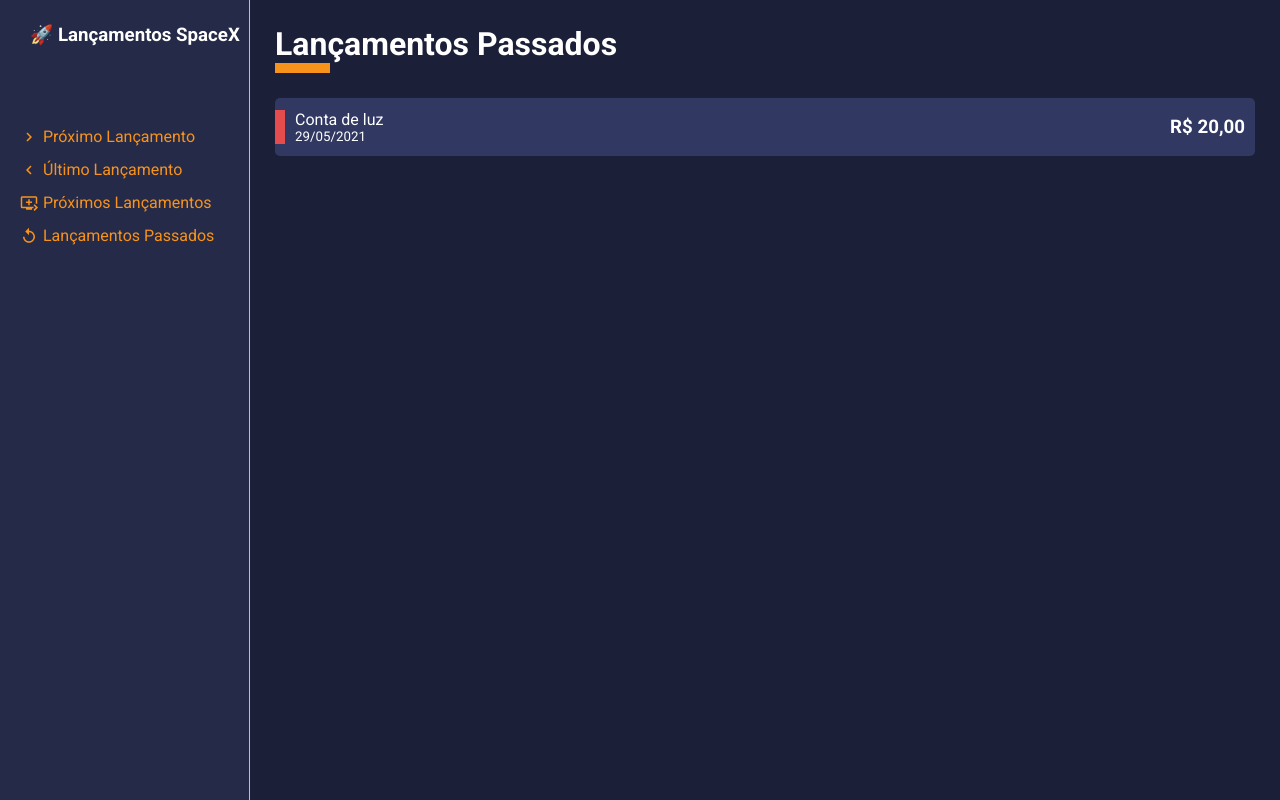
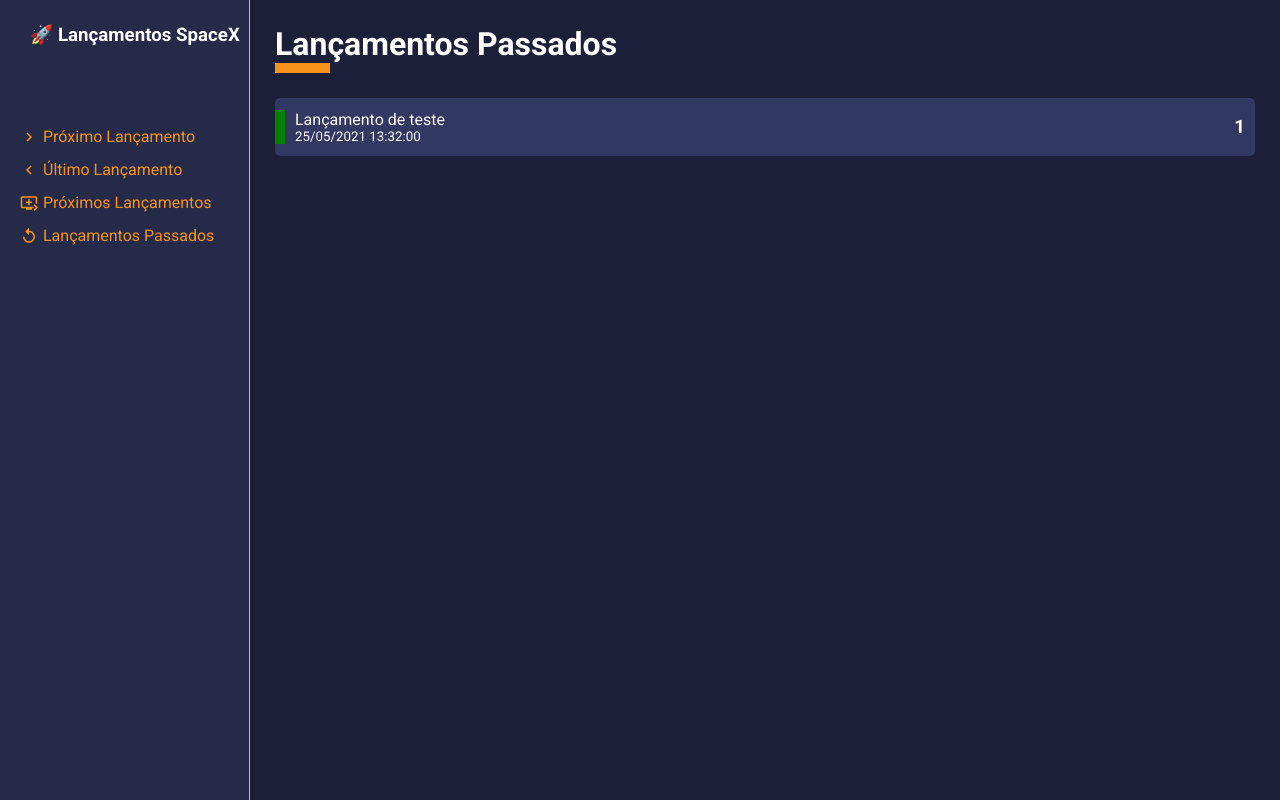
Before and after one commit to RicardoSTozetto/challenge-FE, a React (Create React App) app: page /list/1 in a window 1280 px wide. Built offline with nearby package versions, Linux system fonts and the light colour scheme.

Commit message:
FlightCard criado e ajustado

```diff
--- /dev/null
+++ b/src/components/FlightCard/index.tsx
@@ -0,0 +1,37 @@
+import React from 'react'
+
+import {Container, Tag} from './styles';
+
+
+interface IFlightCardProps {
+    //cardColor: string;
+    flightNumber: string;
+    flightName: string;
+    flightDate: string;
+    success: string;
+}
+
+
+const FlightCard: React.FC<IFlightCardProps> = ({
+    flightNumber,
+    flightName,
+    flightDate,
+    success
+
+}) => {
+    return(
+        <Container>
+            <Tag color={success}/>
+            <div>
+                <span>{flightName}</span>
+                <small>{flightDate}</small>
+            </div>
+
+            <h3>{flightNumber}</h3>
+
+
+        </Container>
+    );
+}
+
+export default FlightCard;
--- /dev/null
+++ b/src/components/FlightCard/styles.ts
@@ -0,0 +1,51 @@
+import  styled  from 'styled-components';
+
+//interface IContainerProps{
+//    color: string;
+//}
+
+interface ITagProps{
+    color: string;
+}
+export  const Container = styled.li`
+
+    background-color: ${props => props.theme.colors.tertiary};
+    list-style: none;
+    border-radius: 5px;
+    margin: 10px 0 ;
+    padding: 12px 10px;
+
+    display: flex;
+    justify-content: space-between;
+    align-items: center;
+    cursor: pointer;
+    transition: all .3s;
+
+    position: relative;
+
+    &:hover{
+        opacity: inherit.7;
+        transform: translateX(10px);
+
+    }
+
+    > div{
+        display: flex;
+        flex-direction: column;
+        justify-content: space-between;
+        padding-left: 10px;
+    }
+
+
+`;
+
+export  const Tag = styled.div<ITagProps>`
+    width: 10px;
+    height: 60%;
+
+    background-color: ${props => props.color};
+
+    position: absolute;
+
+    left: 0;
+`;
--- a/src/pages/List/index.tsx
+++ b/src/pages/List/index.tsx
@@ -3,8 +3,8 @@ import React, { useMemo } from 'react'
 
 
 import ContentHeader from '../../components/ContentHeader'
-import SelectInput from '../../components/SelectInput'
-import HistoryFinanceCard from '../../components/HistoryFinanceCard'
+//import SelectInput from '../../components/SelectInput'
+import FlightCard from '../../components/FlightCard'
 import {Container, Content, Filters} from './style'
 
 interface IRouteParams {
@@ -74,11 +74,11 @@ const List: React.FC<IRouteParams> = ({ match }) => {
 
 
             <Content>
-                <HistoryFinanceCard
-                    tagColor="#E44C4E"
-                    title="Conta de luz"
-                    subtitle="29/05/2021"
-                    amount="R$ 20,00"
+                <FlightCard
+                    flightNumber = "1"
+                    flightName = "Lançamento de teste"
+                    flightDate = "25/05/2021 13:32:00"
+                    success = "#008000"
                 />
 
             </Content>
```
